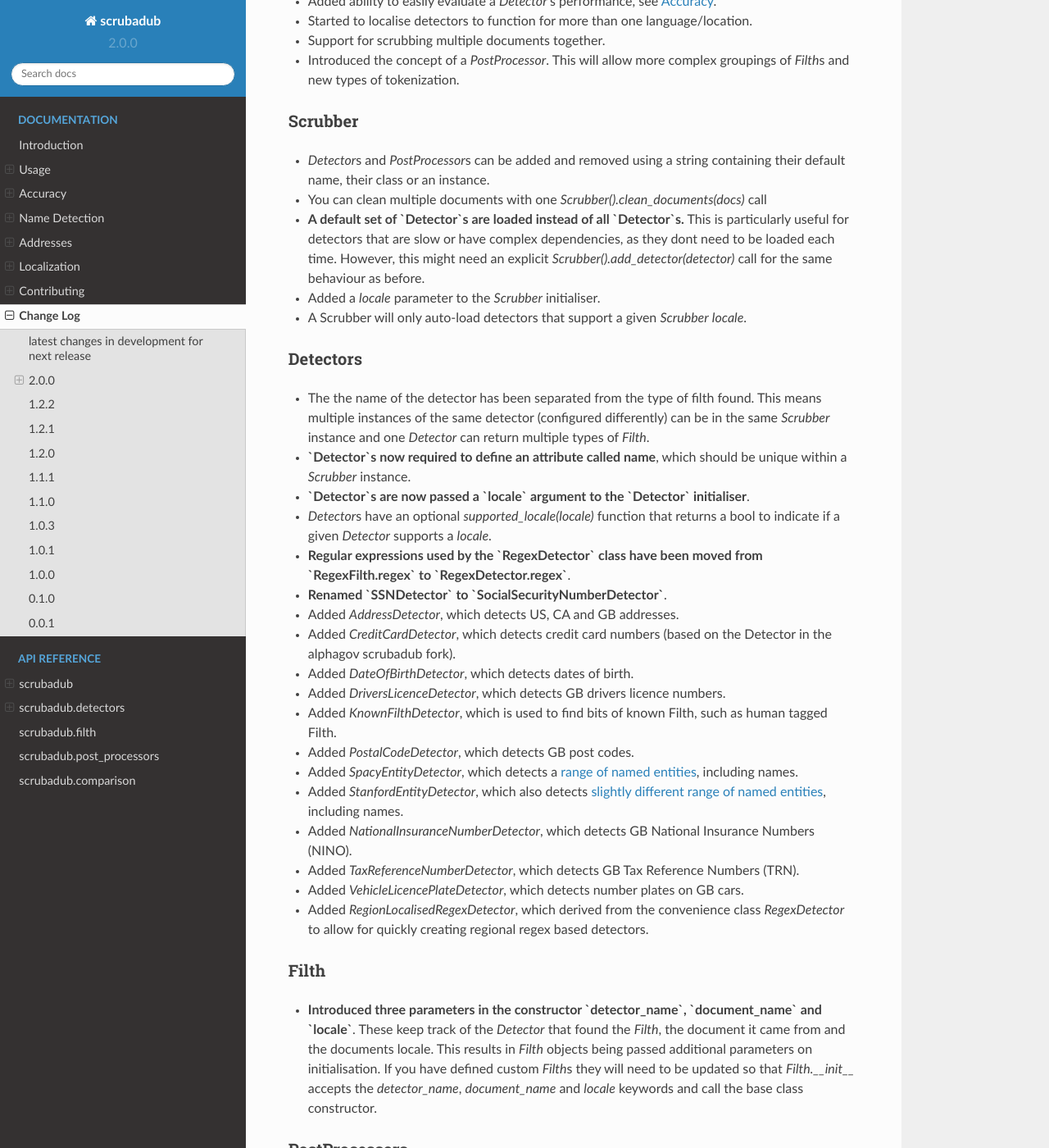
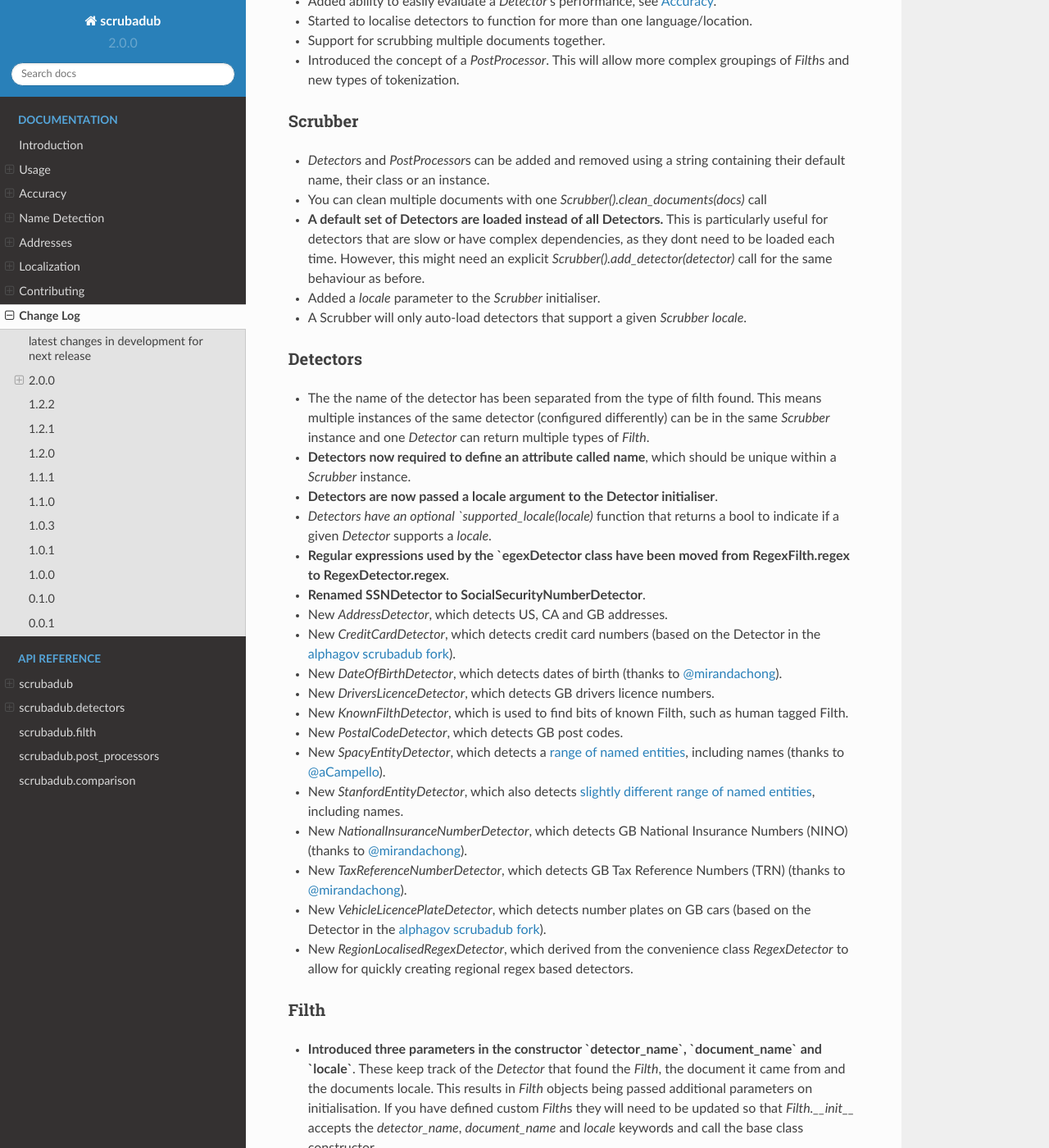
Before and after one commit to LeapBeyond/scrubadub, a Sphinx documentation site: the page built from docs/changelog.rst, in a window 1280 px wide and 1400 px high, scrolled down 474 px. Shown: the whole window at 82% size. Built offline with Sphinx 7.4.7 and the Read the Docs theme 2.0.0, drawn with Linux system fonts in a browser that asks for light colours.

Commit message:
add attribution for new detectors, tweak formatting

```diff
--- a/docs/changelog.rst
+++ b/docs/changelog.rst
@@ -29,7 +29,7 @@
 
 * `Detector`\ s and `PostProcessor`\ s can be added and removed using a string containing their default name, their class or an instance.
 * You can clean multiple documents with one `Scrubber().clean_documents(docs)` call
-* **A default set of `Detector`\ s are loaded instead of all `Detector`\ s.**
+* **A default set of Detectors are loaded instead of all Detectors.**
   This is particularly useful for detectors that are slow or have complex dependencies, as they dont need to be loaded each time.
   However, this might need an explicit `Scrubber().add_detector(detector)` call for the same behaviour as before.
 * Added a `locale` parameter to the `Scrubber` initialiser.
@@ -40,23 +40,23 @@
 
 * The the name of the detector has been separated from the type of filth found.
   This means multiple instances of the same detector (configured differently) can be in the same `Scrubber` instance and one `Detector` can return multiple types of `Filth`.
-* **`Detector`\ s now required to define an attribute called name**, which should be unique within a `Scrubber` instance.
-* **`Detector`\ s are now passed a `locale` argument to the `Detector` initialiser**.
-* `Detector`\ s have an optional `supported_locale(locale)` function that returns a bool to indicate if a given `Detector` supports a `locale`.
-* **Regular expressions used by the `RegexDetector` class have been moved from `RegexFilth.regex` to `RegexDetector.regex`**.
-* **Renamed `SSNDetector` to `SocialSecurityNumberDetector`**.
-* Added `AddressDetector`, which detects US, CA and GB addresses.
-* Added `CreditCardDetector`, which detects credit card numbers (based on the Detector in the alphagov scrubadub fork).
-* Added `DateOfBirthDetector`, which detects dates of birth.
-* Added `DriversLicenceDetector`, which detects GB drivers licence numbers.
-* Added `KnownFilthDetector`, which is used to find bits of known Filth, such as human tagged Filth.
-* Added `PostalCodeDetector`, which detects GB post codes.
-* Added `SpacyEntityDetector`, which detects a `range of named entities <https://spacy.io/api/annotation#named-entities>`_, including names.
-* Added `StanfordEntityDetector`, which also detects `slightly different range of named entities <https://nlp.stanford.edu/software/CRF-NER.html#Models>`_, including names.
-* Added `NationalInsuranceNumberDetector`, which detects GB National Insurance Numbers (NINO).
-* Added `TaxReferenceNumberDetector`, which detects GB Tax Reference Numbers (TRN).
-* Added `VehicleLicencePlateDetector`, which detects number plates on GB cars.
-* Added `RegionLocalisedRegexDetector`, which derived from the convenience class `RegexDetector` to allow for quickly creating regional regex based detectors.
+* **Detectors now required to define an attribute called name**, which should be unique within a `Scrubber` instance.
+* **Detectors are now passed a locale argument to the Detector initialiser**.
+* `Detectors have an optional `supported_locale(locale)` function that returns a bool to indicate if a given `Detector` supports a `locale`.
+* **Regular expressions used by the `egexDetector class have been moved from RegexFilth.regex to RegexDetector.regex**.
+* **Renamed SSNDetector to SocialSecurityNumberDetector**.
+* New `AddressDetector`, which detects US, CA and GB addresses.
+* New `CreditCardDetector`, which detects credit card numbers (based on the Detector in the `alphagov scrubadub fork <https://github.com/alphagov/scrubadub>`_).
+* New `DateOfBirthDetector`, which detects dates of birth (thanks to `@mirandachong <https://github.com/mirandachong>`_).
+* New `DriversLicenceDetector`, which detects GB drivers licence numbers.
+* New `KnownFilthDetector`, which is used to find bits of known Filth, such as human tagged Filth.
+* New `PostalCodeDetector`, which detects GB post codes.
+* New `SpacyEntityDetector`, which detects a `range of named entities <https://spacy.io/api/annotation#named-entities>`_, including names (thanks to `@aCampello <https://github.com/aCampello>`_).
+* New `StanfordEntityDetector`, which also detects `slightly different range of named entities <https://nlp.stanford.edu/software/CRF-NER.html#Models>`_, including names.
+* New `NationalInsuranceNumberDetector`, which detects GB National Insurance Numbers (NINO) (thanks to `@mirandachong <https://github.com/mirandachong>`_).
+* New `TaxReferenceNumberDetector`, which detects GB Tax Reference Numbers (TRN) (thanks to `@mirandachong <https://github.com/mirandachong>`_).
+* New `VehicleLicencePlateDetector`, which detects number plates on GB cars (based on the Detector in the `alphagov scrubadub fork <https://github.com/alphagov/scrubadub>`_).
+* New `RegionLocalisedRegexDetector`, which derived from the convenience class `RegexDetector` to allow for quickly creating regional regex based detectors.
 
 Filth
 ^^^^^
```
